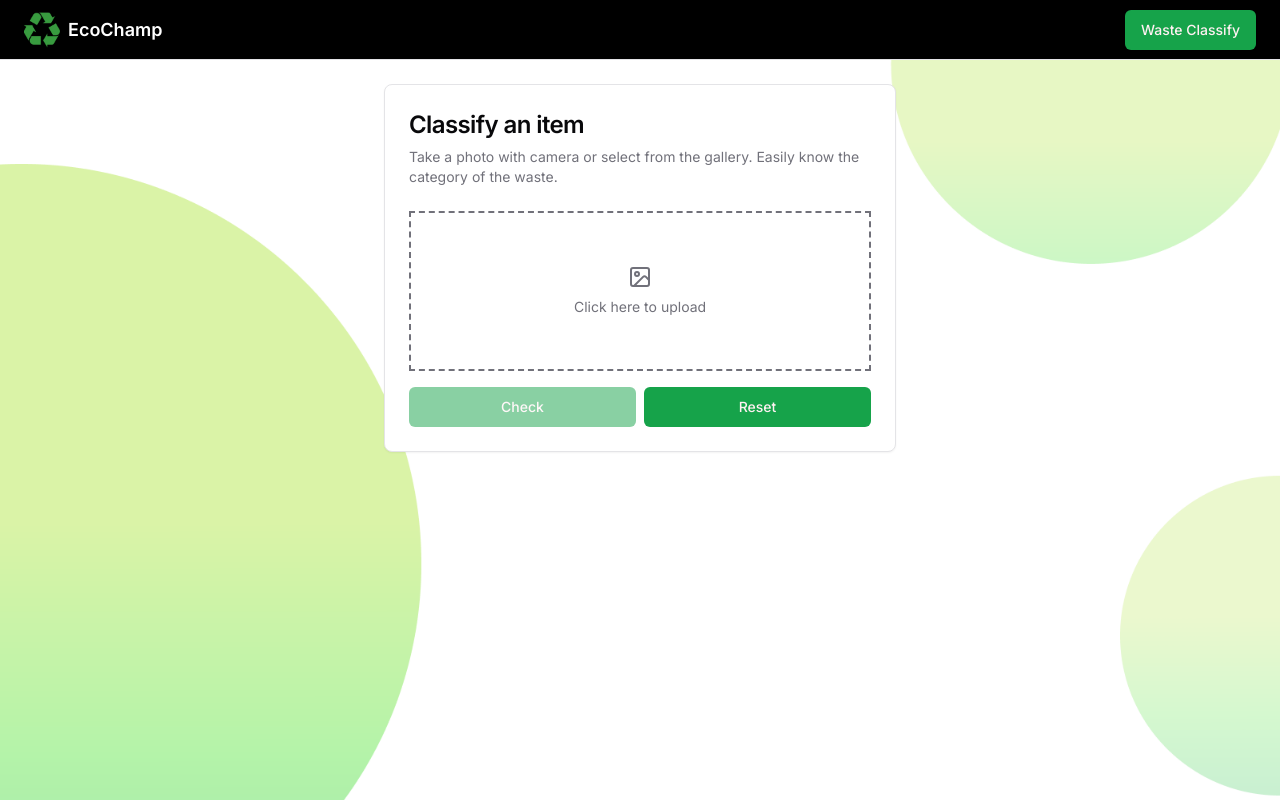
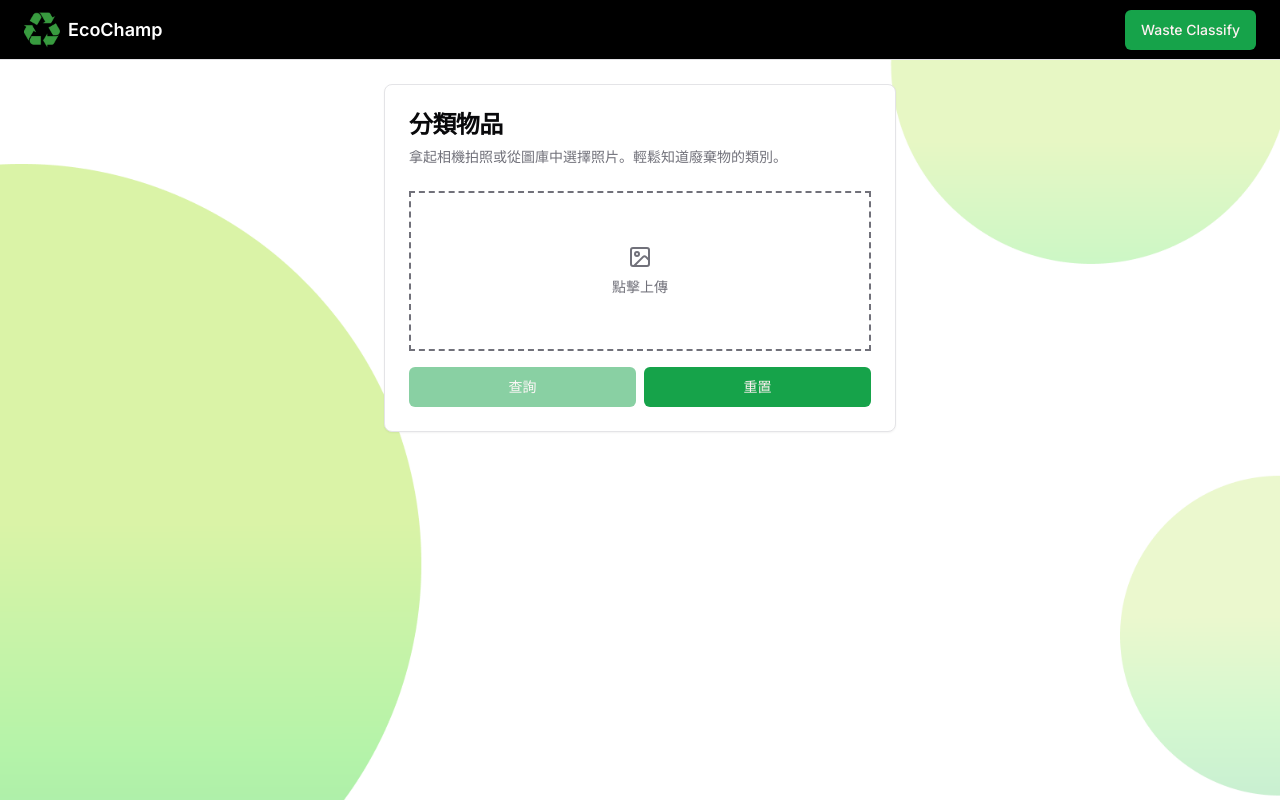
Before and after one commit to chikyung2/comps456f-fyp-2023-alin-3, a Next.js app in the folder frontend/: page /recognize in a window 1280 px wide. Built offline with nearby package versions, Linux system fonts and the light colour scheme.

Commit message:
Update page.tsx

```diff
--- a/frontend/src/app/recognize/page.tsx
+++ b/frontend/src/app/recognize/page.tsx
@@ -74,8 +74,8 @@ export default function Page() {
         <div className="flex flex-col items-center gap-6">
           <Card className="w-full max-w-lg">
             <CardHeader>
-              <CardTitle className="text-2xl">Classify an item</CardTitle>
-              <CardDescription>Take a photo with camera or select from the gallery. Easily know the category of the waste.</CardDescription>
+              <CardTitle className="text-2xl">分類物品</CardTitle>
+              <CardDescription>拿起相機拍照或從圖庫中選擇照片。輕鬆知道廢棄物的類別。</CardDescription>
             </CardHeader>
             <CardContent>
               <div className="flex flex-col gap-4">
@@ -83,7 +83,7 @@ export default function Page() {
                   <label htmlFor="upload" className="gap-2 w-full h-40 border-dashed border-2 border-muted-foreground flex flex-col items-center justify-center cursor-pointer">
                     <Input type="file" accept="image/*" onChange={handleFileChange} className="hidden" id="upload" />
                     <ImageIcon className="text-muted-foreground" />
-                    <span className="text-sm text-muted-foreground">Click here to upload</span>
+                    <span className="text-sm text-muted-foreground">點擊上傳</span>
                   </label>)}
 
                 {result ? (
@@ -99,11 +99,11 @@ export default function Page() {
                       </AlertDescription>
                     </Alert>
 
-                    <Button className="flex-1" onClick={resetState}>Check another item</Button>
+                    <Button className="flex-1" onClick={resetState}>查詢其他物件</Button>
                   </>
                 ) : (<div className="flex max-md:flex-col gap-2">
-                  <Button type='submit' className="flex-1" onClick={handleSubmit} disabled={!file || loading}>Check</Button>
-                  <Button className="flex-1" onClick={resetState}>Reset</Button>
+                  <Button type='submit' className="flex-1" onClick={handleSubmit} disabled={!file || loading}>查詢</Button>
+                  <Button className="flex-1" onClick={resetState}>重置</Button>
                 </div>)}
               </div>
             </CardContent>
```
